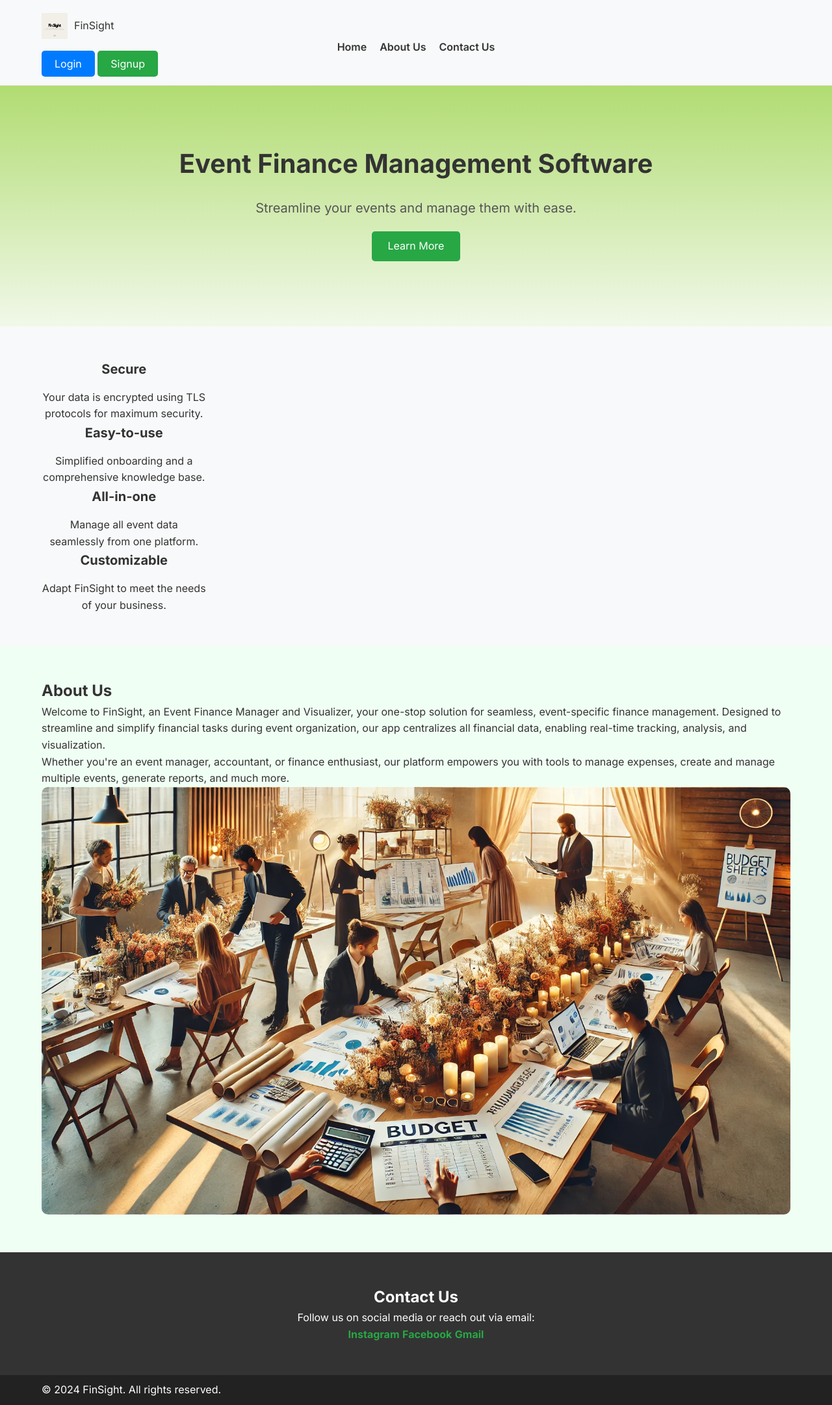
After one commit to Pgm-nurari/Minor-Project, a Flask app: template app/templates/home/trialindex.html in a window 1280 px wide. The commit adds this page. Shown: the whole page at 65% size. Run offline with Flask 3, Linux system fonts and the light colour scheme; the template is opened without the code that fills it, so the values that code supplies are empty; parts of the project's set-up code (start-up, migrations or seed data) failed here and were passed over.

Commit message:
home page modi

```diff
--- /dev/null
+++ b/app/static/css/trialindex.css
@@ -0,0 +1,152 @@
+/* General Reset */
+* {
+    margin: 0;
+    padding: 0;
+    box-sizing: border-box;
+}
+
+body {
+    font-family: 'Inter', sans-serif;
+    line-height: 1.6;
+    color: #333;
+}
+
+.container {
+    width: 90%;
+    max-width: 1200px;
+    margin: 0 auto;
+}
+
+/* Header Styles */
+.main-header {
+    background: #f8f9fa;
+    padding: 20px 0;
+    border-bottom: 1px solid #ddd;
+    display: flex;
+    justify-content: space-between;
+    align-items: center;
+}
+
+.main-header .logo {
+    display: flex;
+    align-items: center;
+    gap: 10px;
+}
+
+.main-header .logo img {
+    width: 40px;
+    height: auto;
+}
+
+.main-header .main-nav ul {
+    display: flex;
+    list-style: none;
+    gap: 20px;
+}
+
+.main-header .main-nav a {
+    text-decoration: none;
+    color: #333;
+    font-weight: 600;
+}
+
+.auth-buttons .button {
+    padding: 10px 20px;
+    border: none;
+    border-radius: 5px;
+    text-decoration: none;
+    color: white;
+}
+
+.auth-buttons .login-btn {
+    background: #007bff;
+}
+
+.auth-buttons .signup-btn {
+    background: #28a745;
+}
+
+/* Hero Section */
+.hero {
+    background: linear-gradient(to bottom, #afdb6e, #f1f8e9);
+    text-align: center;
+    padding: 100px 0;
+}
+
+.hero h1 {
+    font-size: 2.5rem;
+    color: #333;
+}
+
+.hero p {
+    font-size: 1.25rem;
+    margin: 20px 0;
+    color: #555;
+}
+
+.cta-button {
+    display: inline-block;
+    padding: 10px 25px;
+    background: #28a745;
+    color: white;
+    border-radius: 5px;
+    text-decoration: none;
+    font-size: 1rem;
+}
+
+/* Features Section */
+.features {
+    padding: 50px 0;
+    background: #f8f9fa;
+    display: flex;
+    justify-content: space-around;
+    text-align: center;
+}
+
+.feature {
+    width: 22%;
+}
+
+.feature h3 {
+    margin-bottom: 15px;
+    font-size: 1.25rem;
+}
+
+/* About Section */
+.about {
+    display: flex;
+    align-items: center;
+    gap: 30px;
+    padding: 50px 0;
+}
+
+.about .about-text {
+    flex: 1;
+}
+
+.about .about-image img {
+    max-width: 100%;
+    border-radius: 10px;
+}
+
+/* Contact Section */
+.contact {
+    padding: 50px 0;
+    text-align: center;
+    background: #333;
+    color: white;
+}
+
+.contact a {
+    color: #28a745;
+    text-decoration: none;
+    font-weight: bold;
+}
+
+/* Footer */
+.main-footer {
+    text-align: center;
+    padding: 10px 0;
+    background: #222;
+    color: white;
+}
--- /dev/null
+++ b/app/templates/home/trialindex.html
@@ -0,0 +1,105 @@
+<!DOCTYPE html>
+<html lang="en">
+<head>
+    <meta charset="UTF-8">
+    <meta name="viewport" content="width=device-width, initial-scale=1.0">
+    <title>Home - FinSight</title>
+    <link rel="stylesheet" href="css/base.css">
+    <link rel="stylesheet" href="css/trialindex.css">
+    <link href="https://fonts.googleapis.com/css2?family=Inter:wght@400;600;700&display=swap" rel="stylesheet">
+</head>
+<body>
+    <!-- Header Section -->
+    <header class="main-header">
+        <div class="container">
+            <div class="logo">
+                <img src="static/images/favicon.jpg" alt="FinSight Logo">
+                <span>FinSight</span>
+            </div>
+            <nav class="main-nav">
+                <ul>
+                    <li><a href="#home">Home</a></li>
+                    <li><a href="#about">About Us</a></li>
+                    <li><a href="#contact">Contact Us</a></li>
+                </ul>
+            </nav>
+            <div class="auth-buttons">
+                <a href="login.html" class="button login-btn">Login</a>
+                <a href="signup.html" class="button signup-btn">Signup</a>
+            </div>
+        </div>
+    </header>
+
+    <!-- Hero Section -->
+    <section id="home" class="hero">
+        <div class="container">
+            <h1>Event Finance Management Software</h1>
+            <p>Streamline your events and manage them with ease.</p>
+            <a href="#about" class="cta-button">Learn More</a>
+        </div>
+    </section>
+
+    <!-- Features Section -->
+    <section id="features" class="features">
+        <div class="container">
+            <div class="feature">
+                <h3>Secure</h3>
+                <p>Your data is encrypted using TLS protocols for maximum security.</p>
+            </div>
+            <div class="feature">
+                <h3>Easy-to-use</h3>
+                <p>Simplified onboarding and a comprehensive knowledge base.</p>
+            </div>
+            <div class="feature">
+                <h3>All-in-one</h3>
+                <p>Manage all event data seamlessly from one platform.</p>
+            </div>
+            <div class="feature">
+                <h3>Customizable</h3>
+                <p>Adapt FinSight to meet the needs of your business.</p>
+            </div>
+        </div>
+    </section>
+
+    <!-- About Us Section -->
+    <section id="about" class="about">
+        <div class="container">
+            <div class="about-text">
+                <h2>About Us</h2>
+                <p>
+                    Welcome to FinSight, an Event Finance Manager and Visualizer, your one-stop solution for seamless,
+                    event-specific finance management. Designed to streamline and simplify financial tasks during event organization,
+                    our app centralizes all financial data, enabling real-time tracking, analysis, and visualization.
+                </p>
+                <p>
+                    Whether you're an event manager, accountant, or finance enthusiast, our platform empowers you with tools to
+                    manage expenses, create and manage multiple events, generate reports, and much more.
+                </p>
+            </div>
+            <div class="about-image">
+                <img src="static/images/About_us.webp" alt="About Us">
+            </div>
+        </div>
+    </section>
+
+    <!-- Contact Us Section -->
+    <section id="contact" class="contact">
+        <div class="container">
+            <h2>Contact Us</h2>
+            <p>Follow us on social media or reach out via email:</p>
+            <div class="social-links">
+                <a href="https://www.instagram.com" target="_blank">Instagram</a>
+                <a href="https://www.facebook.com" target="_blank">Facebook</a>
+                <a href="mailto:info@finsight.com">Gmail</a>
+            </div>
+        </div>
+    </section>
+
+    <!-- Footer -->
+    <footer class="main-footer">
+        <div class="container">
+            <p>&copy; 2024 FinSight. All rights reserved.</p>
+        </div>
+    </footer>
+</body>
+</html>
```
Also changed, not shown: app/static/css/index.css (+46 -56 lines), app/templates/home/index.html (+3 -10 lines).
